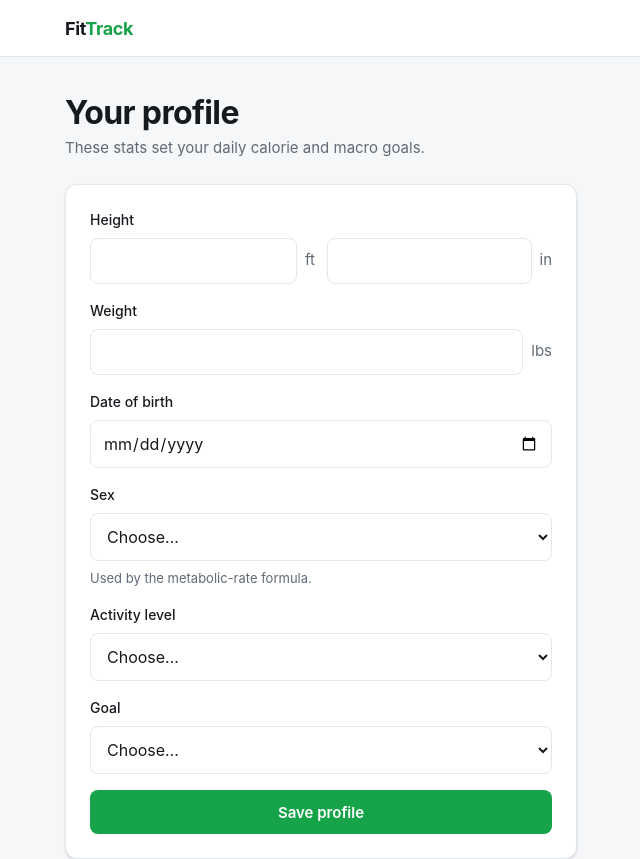
After one commit to ariavedikian/Fitness-App, a Python web app: template app/templates/profile.html in a window 1280 px wide. The commit adds this page. Shown: the whole page, without its empty margins (111-751 px from the left). Run offline with Jinja, Linux system fonts and the light colour scheme; the template is opened without the code that fills it, so the values that code supplies are empty.

Commit message:
Add profile form and goal-driven dashboard cards (Milestone 4 complete)

```diff
--- a/app/static/css/main.css
+++ b/app/static/css/main.css
@@ -285,6 +285,115 @@ a {
   width: 100%;
 }
 
+/* -------------------------------------------------------------- nav links */
+.site-nav__link {
+  color: var(--color-text-muted);
+  text-decoration: none;
+  font-size: 0.9375rem;
+  font-weight: 500;
+}
+
+.site-nav__link:hover {
+  color: var(--color-text);
+}
+
+/* ------------------------------------------------------- selects & inline */
+/* Selects share the input look so the form reads as one control set. */
+.field select {
+  width: 100%;
+  padding: var(--space-3);
+  border: 1px solid var(--color-border);
+  border-radius: var(--radius);
+  background: var(--color-surface);
+  color: inherit;
+  font-size: 1rem;
+  font-family: inherit;
+}
+
+.field select:focus-visible {
+  outline: 2px solid var(--color-accent);
+  outline-offset: 1px;
+  border-color: var(--color-accent);
+}
+
+/* An input paired with a trailing unit label (e.g. a weight field + "lbs"). */
+.field-row {
+  display: flex;
+  gap: var(--space-3);
+}
+
+.field-inline {
+  display: flex;
+  align-items: center;
+  gap: var(--space-2);
+}
+
+.field-row > .field-inline {
+  flex: 1;
+}
+
+.field-inline input {
+  flex: 1;
+  width: auto;
+  min-width: 0;
+}
+
+.field-inline__unit {
+  color: var(--color-text-muted);
+  font-size: 0.9375rem;
+}
+
+.form-card {
+  max-width: 32rem;
+}
+
+/* ---------------------------------------------------------- stats & macros */
+.stat {
+  display: flex;
+  align-items: baseline;
+  gap: var(--space-2);
+  font-size: 2rem;
+  font-weight: 700;
+  letter-spacing: -0.02em;
+}
+
+.stat__unit {
+  font-size: 1rem;
+  font-weight: 500;
+  color: var(--color-text-muted);
+}
+
+.card__meta {
+  margin-top: var(--space-2);
+  font-size: 0.8125rem;
+  color: var(--color-text-muted);
+}
+
+.macro-list {
+  margin: 0;
+  padding: 0;
+  list-style: none;
+}
+
+.macro-list li {
+  display: flex;
+  justify-content: space-between;
+  padding: var(--space-2) 0;
+  border-bottom: 1px solid var(--color-border);
+}
+
+.macro-list li:last-child {
+  border-bottom: none;
+}
+
+.macro-list__label {
+  color: var(--color-text-muted);
+}
+
+.macro-list__value {
+  font-weight: 600;
+}
+
 /* ------------------------------------------------------------ wider screens */
 @media (min-width: 40rem) {
   .site-nav__email {
--- /dev/null
+++ b/app/static/js/profile.js
@@ -0,0 +1,82 @@
+/** The profile setup/edit form: imperial in the UI, metric on the wire. */
+
+import { ApiError, apiFetch } from "./api.js";
+import { cmToFeetInches, feetInchesToCm, kgToLbs, lbsToKg } from "./units.js";
+
+const MIN_AGE_YEARS = 13;
+const MAX_AGE_YEARS = 120;
+
+/** Return an ISO date `yearsAgo` years before today. */
+function isoYearsAgo(yearsAgo) {
+  const d = new Date();
+  d.setFullYear(d.getFullYear() - yearsAgo);
+  return d.toISOString().slice(0, 10);
+}
+
+/** Load the existing profile, if any, and fill the form with it. */
+async function prefill(form) {
+  try {
+    const profile = await apiFetch("/api/profile");
+    const { feet, inches } = cmToFeetInches(profile.height_cm);
+    form.elements.feet.value = feet;
+    form.elements.inches.value = inches;
+    form.elements.weight_lbs.value = kgToLbs(profile.weight_kg).toFixed(1);
+    form.elements.birth_date.value = profile.birth_date;
+    form.elements.sex.value = profile.sex;
+    form.elements.activity_level.value = profile.activity_level;
+    form.elements.goal.value = profile.goal;
+  } catch (error) {
+    // 404 just means "no profile yet" — leave the form blank for setup.
+    // Anything else is a real failure and should surface.
+    if (!(error instanceof ApiError) || error.status !== 404) throw error;
+  }
+}
+
+export function initProfileForm() {
+  const form = document.getElementById("profile-form");
+  if (!form) return;
+
+  const errorBox = form.querySelector("[data-error]");
+  const submitButton = form.querySelector("button[type=submit]");
+
+  // Bound the date picker so the age limits are enforced before submit, the
+  // same limits the server checks.
+  form.elements.birth_date.max = isoYearsAgo(MIN_AGE_YEARS);
+  form.elements.birth_date.min = isoYearsAgo(MAX_AGE_YEARS);
+
+  form.addEventListener("submit", async (event) => {
+    event.preventDefault();
+    errorBox.hidden = true;
+    submitButton.disabled = true;
+    submitButton.textContent = "Saving…";
+
+    const data = new FormData(form);
+    const payload = {
+      // Convert to metric here so everything past this point is metric.
+      height_cm: feetInchesToCm(
+        Number(data.get("feet")),
+        Number(data.get("inches")),
+      ),
+      weight_kg: lbsToKg(Number(data.get("weight_lbs"))),
+      birth_date: data.get("birth_date"),
+      sex: data.get("sex"),
+      activity_level: data.get("activity_level"),
+      goal: data.get("goal"),
+    };
+
+    try {
+      await apiFetch("/api/profile", { method: "PUT", body: payload });
+      // Straight to the dashboard so the freshly computed goals are the
+      // first thing the user sees.
+      window.location.assign("/dashboard");
+    } catch (error) {
+      if (!(error instanceof ApiError)) throw error;
+      errorBox.textContent = error.detail;
+      errorBox.hidden = false;
+      submitButton.disabled = false;
+      submitButton.textContent = "Save profile";
+    }
+  });
+
+  prefill(form);
+}
--- /dev/null
+++ b/app/static/js/units.js
@@ -0,0 +1,36 @@
+/**
+ * Unit conversions between what US users type (feet/inches, pounds) and what
+ * the API stores (centimetres, kilograms).
+ *
+ * Kept as pure functions in their own module: the storage layer stays metric
+ * everywhere, and the imperial ↔ metric knowledge lives in exactly one place
+ * instead of being scattered through the form code.
+ */
+
+export const CM_PER_INCH = 2.54;
+export const INCHES_PER_FOOT = 12;
+export const KG_PER_LB = 0.45359237;
+
+/** Feet and inches to centimetres. */
+export function feetInchesToCm(feet, inches) {
+  return (feet * INCHES_PER_FOOT + inches) * CM_PER_INCH;
+}
+
+/** Centimetres to whole feet and inches, for pre-filling the form. */
+export function cmToFeetInches(cm) {
+  const totalInches = Math.round(cm / CM_PER_INCH);
+  return {
+    feet: Math.trunc(totalInches / INCHES_PER_FOOT),
+    inches: totalInches % INCHES_PER_FOOT,
+  };
+}
+
+/** Pounds to kilograms. */
+export function lbsToKg(lbs) {
+  return lbs * KG_PER_LB;
+}
+
+/** Kilograms to pounds. */
+export function kgToLbs(kg) {
+  return kg / KG_PER_LB;
+}
--- a/app/templates/base.html
+++ b/app/templates/base.html
@@ -18,6 +18,8 @@
 
         {% if user %}
           <nav class="site-nav">
+            <a class="site-nav__link" href="/dashboard">Dashboard</a>
+            <a class="site-nav__link" href="/profile">Profile</a>
             <span class="site-nav__email">{{ user.email }}</span>
             <button type="button" class="button button--ghost" data-logout>
               Log out
--- /dev/null
+++ b/app/templates/profile.html
@@ -0,0 +1,112 @@
+{% extends "base.html" %}
+
+{% block title %}Profile · FitTrack{% endblock %}
+
+{% block content %}
+  <section class="page-header">
+    <h1 class="page-header__title">Your profile</h1>
+    <p class="page-header__subtitle">
+      These stats set your daily calorie and macro goals.
+    </p>
+  </section>
+
+  <div class="card form-card">
+    <form id="profile-form">
+      <p class="form-error" data-error hidden></p>
+
+      <div class="field">
+        <label>Height</label>
+        <div class="field-row">
+          <div class="field-inline">
+            <input
+              type="number"
+              name="feet"
+              min="1"
+              max="8"
+              inputmode="numeric"
+              required
+            />
+            <span class="field-inline__unit">ft</span>
+          </div>
+          <div class="field-inline">
+            <input
+              type="number"
+              name="inches"
+              min="0"
+              max="11"
+              inputmode="numeric"
+              required
+            />
+            <span class="field-inline__unit">in</span>
+          </div>
+        </div>
+      </div>
+
+      <div class="field">
+        <label for="weight_lbs">Weight</label>
+        <div class="field-inline">
+          <input
+            type="number"
+            name="weight_lbs"
+            id="weight_lbs"
+            min="1"
+            step="0.1"
+            inputmode="decimal"
+            required
+          />
+          <span class="field-inline__unit">lbs</span>
+        </div>
+      </div>
+
+      <div class="field">
+        <label for="birth_date">Date of birth</label>
+        <input type="date" name="birth_date" id="birth_date" required />
+      </div>
+
+      <div class="field">
+        <label for="sex">Sex</label>
+        <select name="sex" id="sex" required>
+          <option value="" disabled selected>Choose…</option>
+          <option value="male">Male</option>
+          <option value="female">Female</option>
+        </select>
+        <p class="field__hint">Used by the metabolic-rate formula.</p>
+      </div>
+
+      <div class="field">
+        <label for="activity_level">Activity level</label>
+        <select name="activity_level" id="activity_level" required>
+          <option value="" disabled selected>Choose…</option>
+          <option value="sedentary">Sedentary — little or no exercise</option>
+          <option value="light">Light — exercise 1–3 days/week</option>
+          <option value="moderate">Moderate — exercise 3–5 days/week</option>
+          <option value="active">Active — exercise 6–7 days/week</option>
+          <option value="very_active">
+            Very active — hard exercise or a physical job
+          </option>
+        </select>
+      </div>
+
+      <div class="field">
+        <label for="goal">Goal</label>
+        <select name="goal" id="goal" required>
+          <option value="" disabled selected>Choose…</option>
+          <option value="lose">Lose weight</option>
+          <option value="maintain">Maintain weight</option>
+          <option value="gain">Gain weight</option>
+        </select>
+      </div>
+
+      <button type="submit" class="button button--primary button--block">
+        Save profile
+      </button>
+    </form>
+  </div>
+{% endblock %}
+
+{% block scripts %}
+  <script type="module">
+    import { initProfileForm } from "/static/js/profile.js";
+    initProfileForm();
+  </script>
+{% endblock %}
```
Also changed, not shown: app/api/pages.py (+9 -0 lines), app/static/js/dashboard.js (added, +37 -0 lines), app/templates/dashboard.html (+41 -7 lines), tests/test_pages.py (+16 -0 lines).
